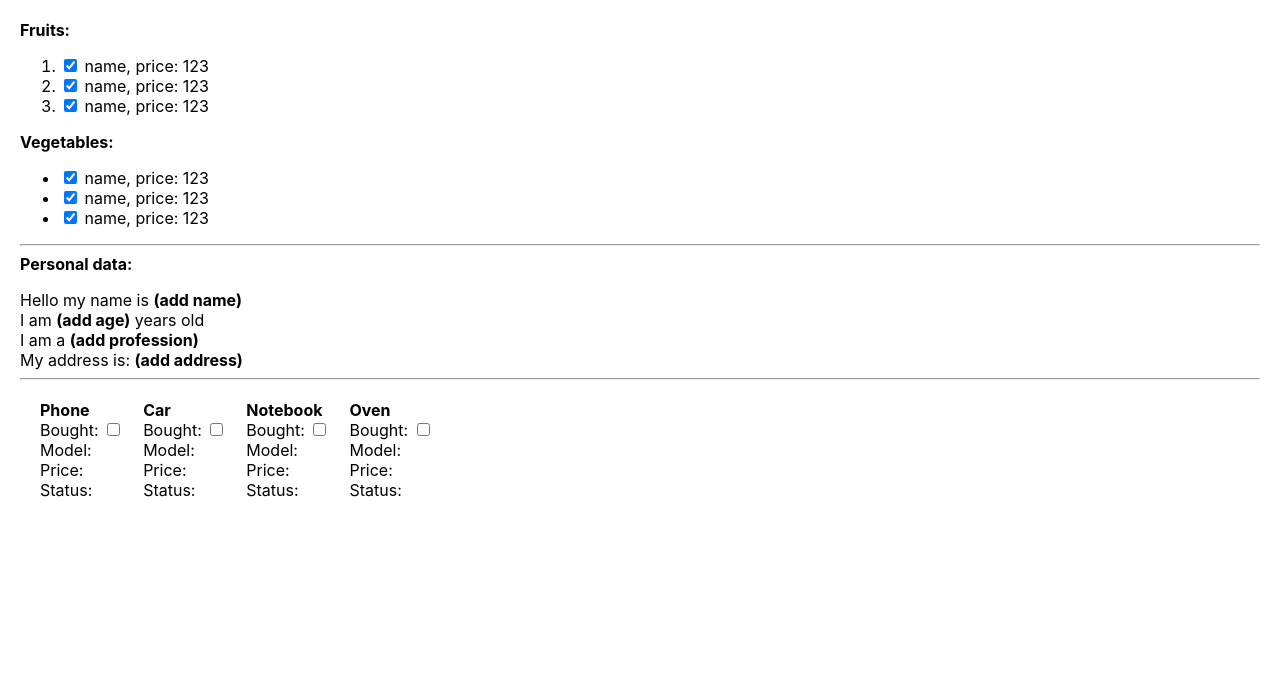
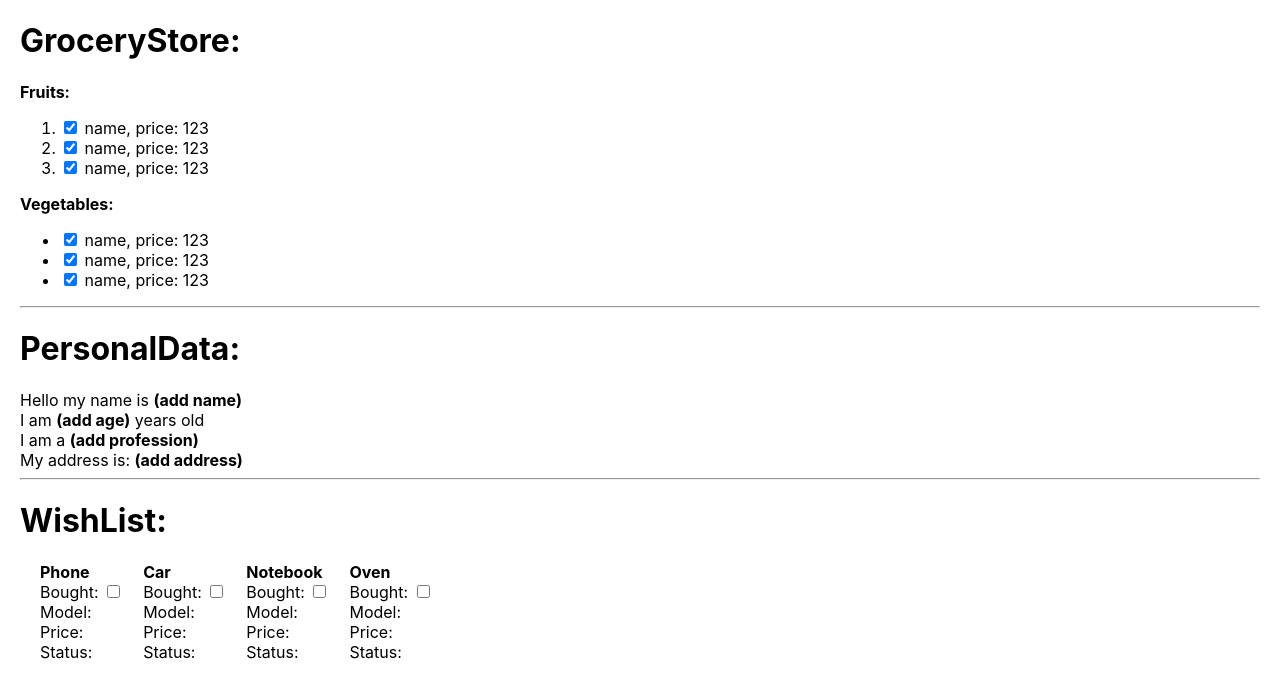
Before and after one commit to IJTINK7/mentorship, a React (Create React App) app: page / in a window 1280 px wide. Shown: the top 698 px of the page. Built offline with nearby package versions, Linux system fonts and the light colour scheme.

Commit message:
Adding "h1" tags for components

```diff
--- a/src/GroceryStore.tsx
+++ b/src/GroceryStore.tsx
@@ -3,7 +3,9 @@ import React from 'react';
 
 export const GroceryStore = () => {
 	return (
+
 		<div>
+			<h1>GroceryStore:</h1>
 			<div><strong>Fruits:</strong></div>
 			<ol>
 				<li><input type="checkbox" checked={true}/> <span>name</span>, price: 123 </li>
--- a/src/PersonalData.tsx
+++ b/src/PersonalData.tsx
@@ -3,7 +3,7 @@ import React from 'react';
 export const PersonalData = () => {
 	return (
 		<div>
-			<strong>Personal data:</strong>
+			<h1>PersonalData:</h1>
 			<p></p>
 			<div>Hello my name is {<strong>(add name)</strong>}</div>
 			<div>I am {<strong>(add age)</strong>} years old</div>
--- a/src/WishList.tsx
+++ b/src/WishList.tsx
@@ -3,6 +3,7 @@ import React from 'react';
 export const WishList = () => {
 	return (
 		<div>
+			<h1>WishList:</h1>
 			<div style={{display: "flex", margin: "20px", gap: "20px"}}>
 				<div>
 					<strong>Phone</strong>
```
